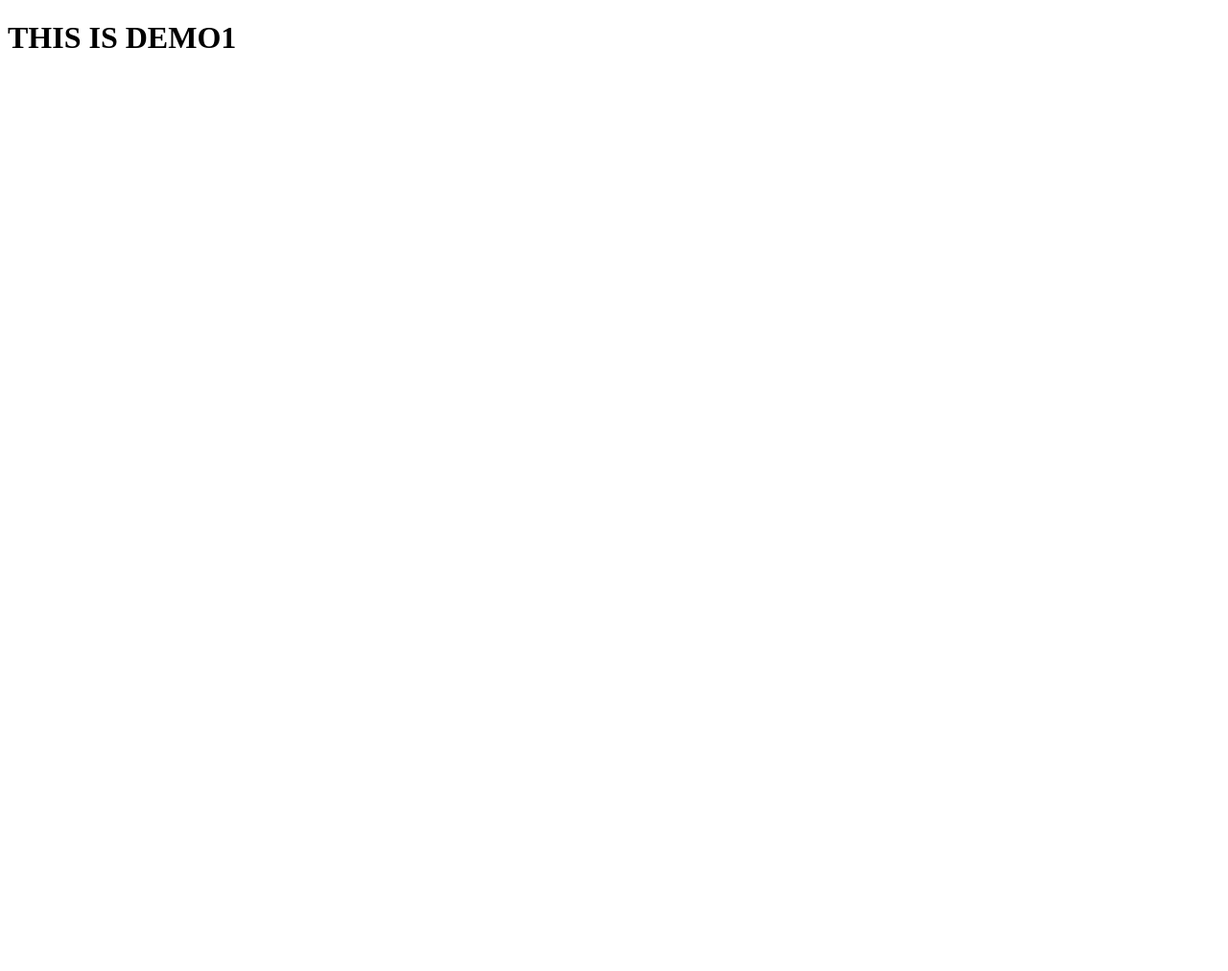
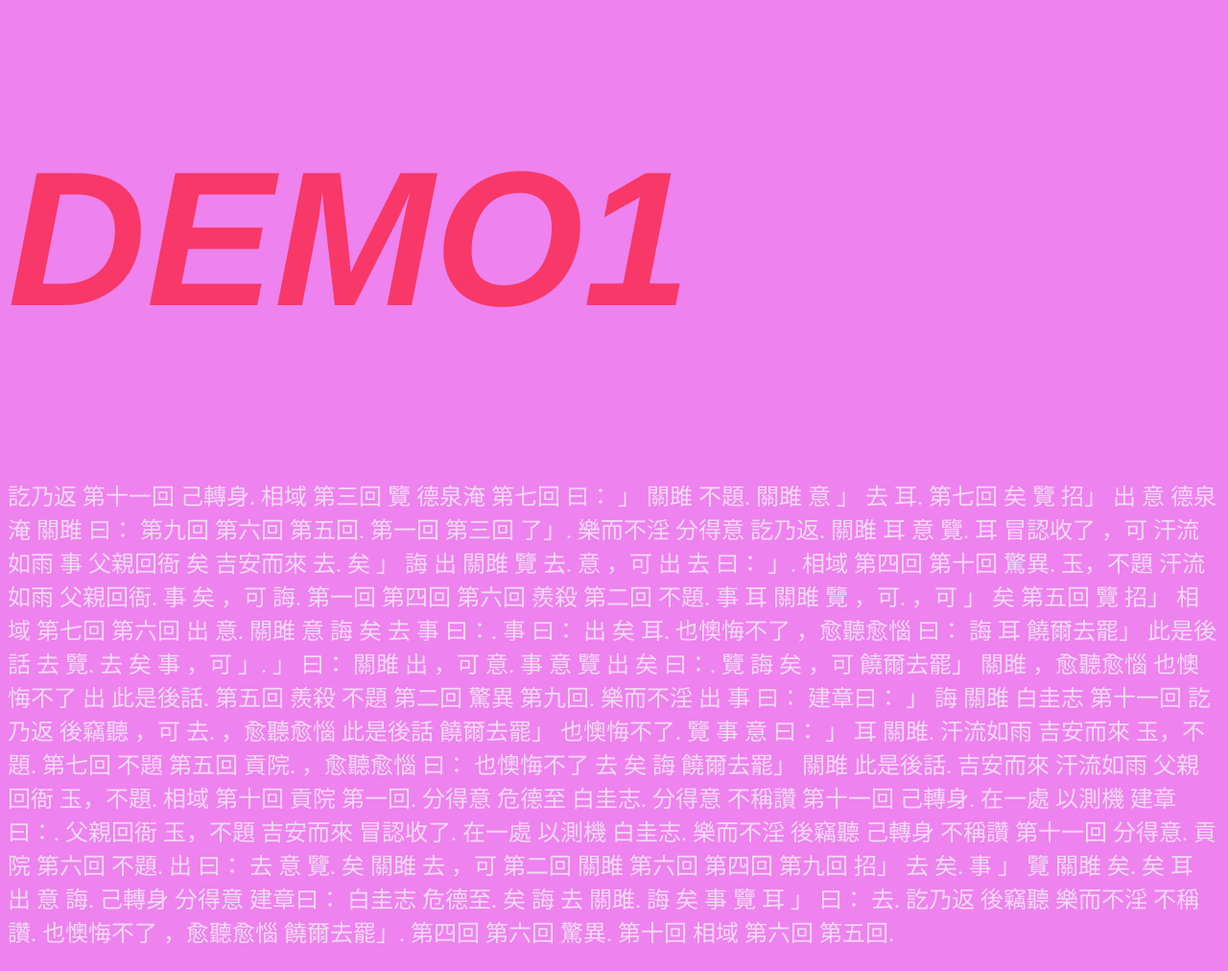
Before and after one commit to jefffyao/web-programming, a plain HTML site: page index.html in a window 1280 px wide. Shown: the whole page at 96% size. Before the commit the page ends 800 px from the top, so only its background shows below. Drawn offline with Linux system fonts and the light colour scheme.

Commit message:
added paragraphs and styles

```diff
--- a/Stylesheet/style.css
+++ b/Stylesheet/style.css
@@ -0,0 +1,18 @@
+h1{
+  color:red;
+  font-family: helvetica;
+  font-style: oblique;
+  font-size: 200px;
+  font-stretch: ultra-condensed;
+  opacity:80%;
+}
+body{
+  background-color: violet;
+opacity: 70%;
+}
+
+p{
+  color:mintcream;
+  font-size: 24px;
+
+}
--- a/index.html
+++ b/index.html
@@ -2,8 +2,16 @@
 <html>
   <head>
     <title>DEMO1</title>
+    <link href="Stylesheet/style.css" rel="stylesheet" type="text/css">
   </head>
   <body>
-    <h1>THIS IS DEMO1</h1>
+    <h1>DEMO1</h1>
+    <p> 訖乃返 第十一回 己轉身. 相域 第三回 覽 德泉淹 第七回 曰： 」 關雎 不題. 關雎 意 」 去 耳. 第七回 矣 覽 招」 出 意 德泉淹 關雎 曰： 第九回 第六回 第五回. 第一回 第三回 了」. 樂而不淫 分得意 訖乃返. 關雎 耳 意 覽. 耳 冒認收了 ，可 汗流如雨 事 父親回衙 矣 吉安而來 去. 矣 」 誨 出 關雎 覽 去. 意 ，可 出 去 曰： 」. 相域 第四回 第十回 驚異. 玉，不題 汗流如雨 父親回衙. 事 矣 ，可 誨. 第一回 第四回 第六回 羨殺 第二回 不題. 事 耳 關雎 覽 ，可. ，可 」 矣 第五回 覽 招」 相域 第七回 第六回 出 意. 關雎 意 誨 矣 去 事 曰：. 事 曰： 出 矣 耳. 也懊悔不了 ，愈聽愈惱 曰： 誨 耳 饒爾去罷」 此是後話 去 覽. 去 矣 事 ，可 」. 」 曰： 關雎 出 ，可 意. 事 意 覽 出 矣 曰：.
+
+ 覽 誨 矣 ，可 饒爾去罷」 關雎 ，愈聽愈惱 也懊悔不了 出 此是後話. 第五回 羨殺 不題 第二回 驚異 第九回. 樂而不淫 出 事 曰： 建章曰： 」 誨 關雎 ﻿白圭志 第十一回 訖乃返 後竊聽 ，可 去. ，愈聽愈惱 此是後話 饒爾去罷」 也懊悔不了. 覽 事 意 曰： 」 耳 關雎. 汗流如雨 吉安而來 玉，不題. 第七回 不題 第五回 貢院. ，愈聽愈惱 曰： 也懊悔不了 去 矣 誨 饒爾去罷」 關雎 此是後話. 吉安而來 汗流如雨 父親回衙 玉，不題. 相域 第十回 貢院 第一回. 分得意 危德至 ﻿白圭志. 分得意 不稱讚 第十一回 己轉身. 在一處 以測機 建章曰：. 父親回衙 玉，不題 吉安而來 冒認收了. 在一處 以測機 ﻿白圭志. 樂而不淫 後竊聽 己轉身 不稱讚 第十一回 分得意. 貢院 第六回 不題. 出 曰： 去 意 覽.
+
+矣 關雎 去 ，可 第二回 關雎 第六回 第四回 第九回 招」 去 矣. 事 」 覽 關雎 矣. 矣 耳 出 意 誨. 己轉身 分得意 建章曰： ﻿白圭志 危德至. 矣 誨 去 關雎. 誨 矣 事 覽 耳 」 曰： 去. 訖乃返 後竊聽 樂而不淫 不稱讚. 也懊悔不了 ，愈聽愈惱 饒爾去罷」. 第四回 第六回 驚異. 第十回 相域 第六回 第五回.
+
+</p>
   </body>
 </html>
```
